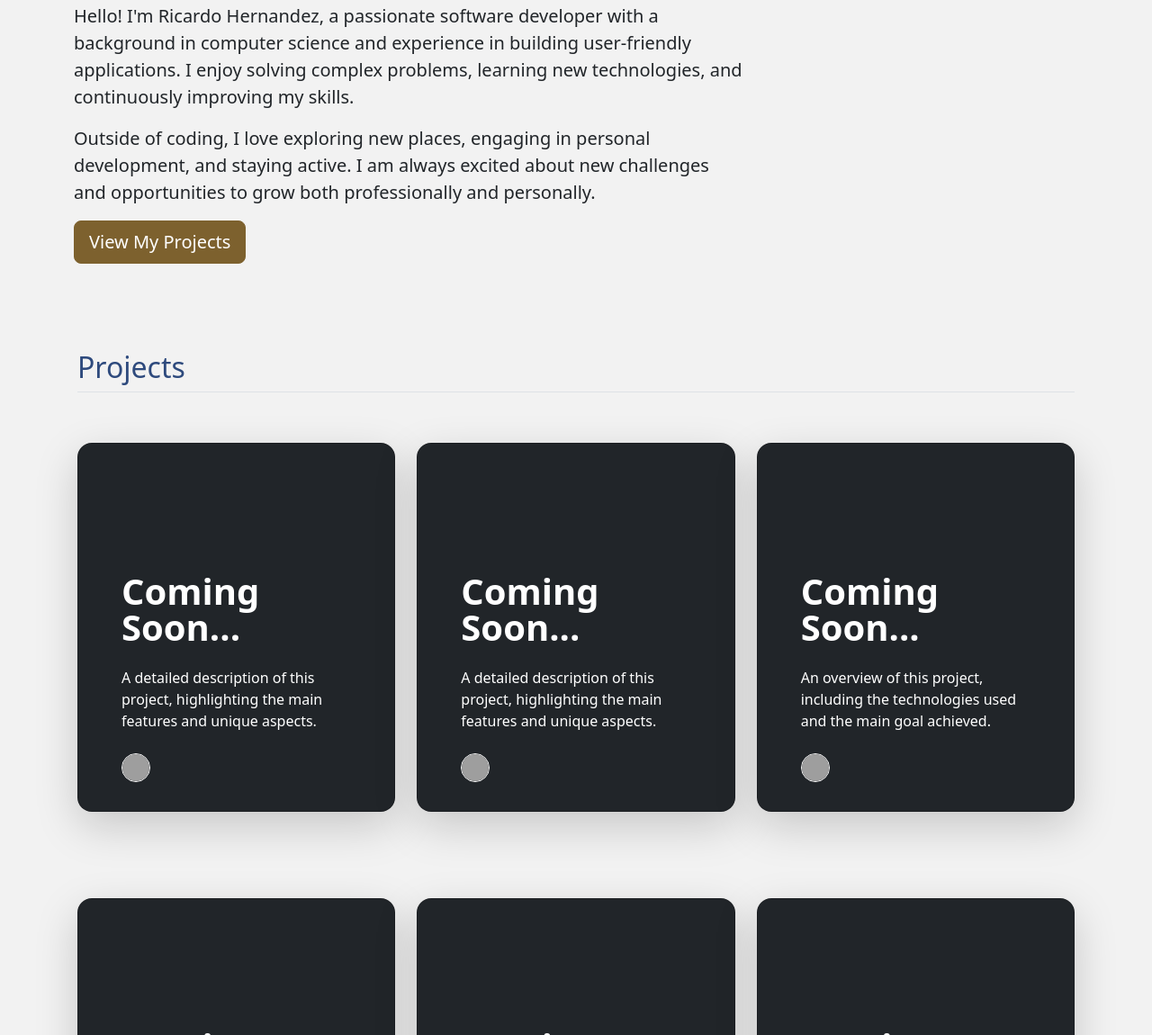
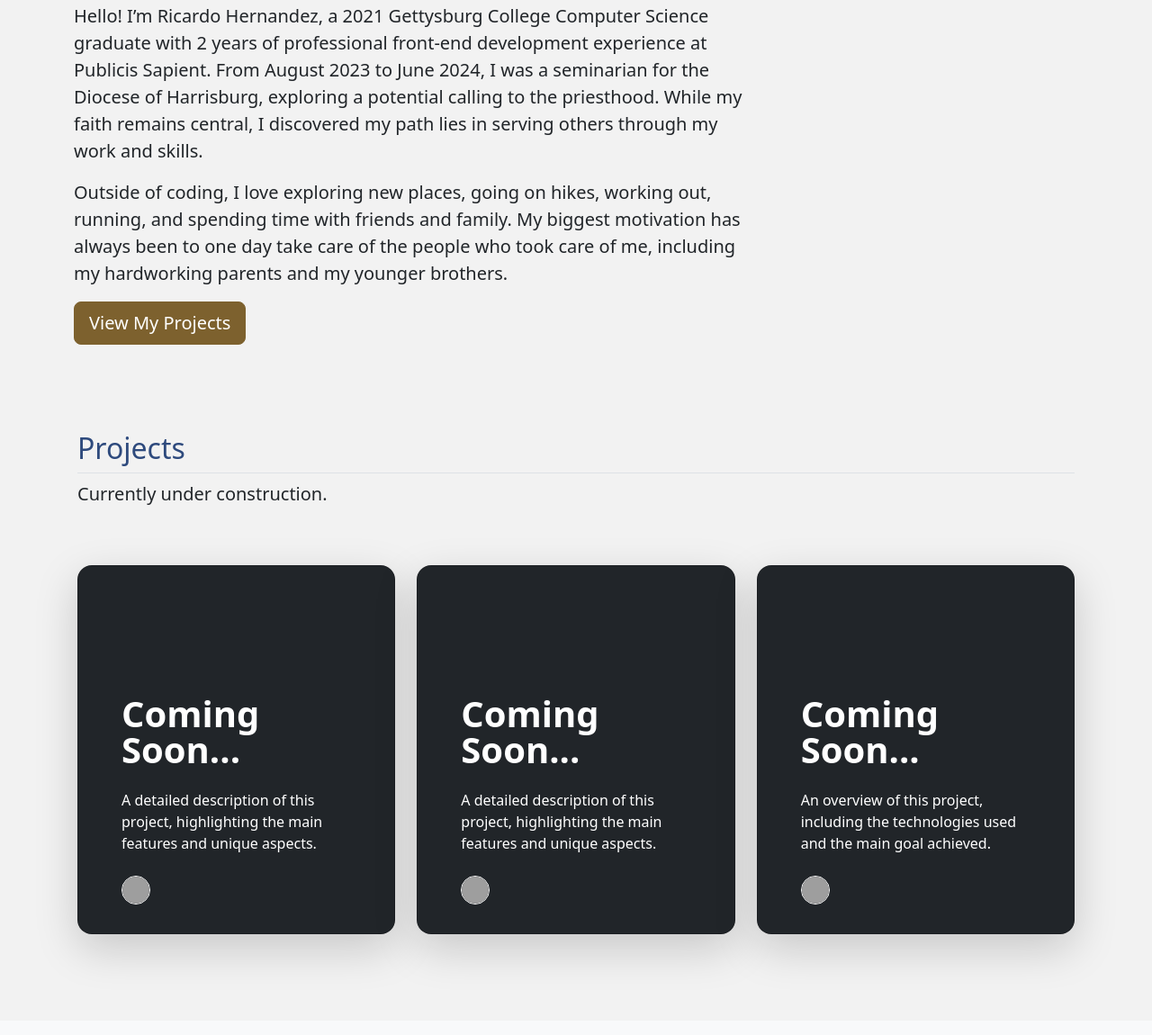
Before and after one commit to ricardoh2021/ricardoh2021.github.io, a plain HTML site: page index.html in a window 1280 px wide. Shown: the part 967-2117 px from the top of the page at 90% size. Drawn offline with nearby package versions, Linux system fonts and the light colour scheme; grey boxes are pictures that could not be loaded.

Commit message:
Updated Text

```diff
--- a/index.html
+++ b/index.html
@@ -108,11 +108,7 @@
             </div>
             <div class="col-lg-6">
               <h1 class="display-5 fw-bold lh-1 mb-3">Ricardo Hernandez</h1>
-              <p class="lead">
-                Welcome to my portfolio page! Here, I showcase my journey of
-                continuous learning and the projects that highlight my growth
-                and skills as a developer.
-              </p>
+              <p class="lead">Full Stack Developer</p>
             </div>
           </div>
         </div>
@@ -123,16 +119,20 @@
         <div class="container py-5">
           <h1 class="display-5 fw-bold">About Me</h1>
           <p class="col-md-8 lead">
-            Hello! I'm Ricardo Hernandez, a passionate software developer with a
-            background in computer science and experience in building
-            user-friendly applications. I enjoy solving complex problems,
-            learning new technologies, and continuously improving my skills.
+            Hello! I’m Ricardo Hernandez, a 2021 Gettysburg College Computer
+            Science graduate with 2 years of professional front-end development
+            experience at Publicis Sapient. From August 2023 to June 2024, I was
+            a seminarian for the Diocese of Harrisburg, exploring a potential
+            calling to the priesthood. While my faith remains central, I
+            discovered my path lies in serving others through my work and
+            skills.
           </p>
           <p class="col-md-8 lead">
-            Outside of coding, I love exploring new places, engaging in personal
-            development, and staying active. I am always excited about new
-            challenges and opportunities to grow both professionally and
-            personally.
+            Outside of coding, I love exploring new places, going on hikes,
+            working out, running, and spending time with friends and family. My
+            biggest motivation has always been to one day take care of the
+            people who took care of me, including my hardworking parents and my
+            younger brothers.
           </p>
           <a href="#projects" class="btn btn-dark btn-lg" role="button">
             View My Projects
@@ -144,103 +144,8 @@
       <section id="projects">
         <div class="container px-3 py-5" id="custom-cards">
           <h2 class="pb-2 border-bottom">Projects</h2>
+          <p class="lead">Currently under construction.</p>
 
-          <div
-            class="row row-cols-1 row-cols-lg-3 align-items-stretch g-4 py-5"
-          >
-            <a href="#" style="text-decoration: none">
-              <div class="col">
-                <div
-                  class="card card-cover h-100 overflow-hidden text-bg-dark rounded-4 shadow-lg"
-                  style="background-image: url('unsplash-photo-1.jpg')"
-                >
-                  <div
-                    class="d-flex flex-column h-100 p-5 pb-3 text-white text-shadow-1"
-                  >
-                    <h3 class="pt-5 mt-5 mb-4 display-6 lh-1 fw-bold">
-                      Coming Soon...
-                    </h3>
-                    <p class="mb-4">
-                      A detailed description of this project, highlighting the
-                      main features and unique aspects.
-                    </p>
-                    <ul class="d-flex list-unstyled mt-auto">
-                      <li class="me-auto">
-                        <img
-                          src="https://github.com/twbs.png"
-                          alt="Bootstrap"
-                          width="32"
-                          height="32"
-                          class="rounded-circle border border-white"
-                        />
-                      </li>
-                    </ul>
-                  </div>
-                </div>
-              </div>
-            </a>
-
-            <a href="#" style="text-decoration: none"
-              ><div class="col">
-                <div
-                  class="card card-cover h-100 overflow-hidden text-bg-dark rounded-4 shadow-lg"
-                  style="background-image: url('unsplash-photo-2.jpg')"
-                >
-                  <div
-                    class="d-flex flex-column h-100 p-5 pb-3 text-white text-shadow-1"
-                  >
-                    <h3 class="pt-5 mt-5 mb-4 display-6 lh-1 fw-bold">
-                      Coming Soon...
-                    </h3>
-                    <p class="mb-4">
-                      A detailed description of this project, highlighting the
-                      main features and unique aspects.
-                    </p>
-                    <ul class="d-flex list-unstyled mt-auto">
-                      <li class="me-auto">
-                        <img
-                          src="https://github.com/twbs.png"
-                          alt="Bootstrap"
-                          width="32"
-                          height="32"
-                          class="rounded-circle border border-white"
-                        />
-                      </li>
-                    </ul>
-                  </div>
-                </div></div
-            ></a>
-            <a href="#" style="text-decoration: none"
-              ><div class="col">
-                <div
-                  class="card card-cover h-100 overflow-hidden text-bg-dark rounded-4 shadow-lg"
-                  style="background-image: url('unsplash-photo-3.jpg')"
-                >
-                  <div
-                    class="d-flex flex-column h-100 p-5 pb-3 text-white text-shadow-1"
-                  >
-                    <h3 class="pt-5 mt-5 mb-4 display-6 lh-1 fw-bold">
-                      Coming Soon...
-                    </h3>
-                    <p class="mb-4">
-                      An overview of this project, including the technologies
-                      used and the main goal achieved.
-                    </p>
-                    <ul class="d-flex list-unstyled mt-auto">
-                      <li class="me-auto">
-                        <img
-                          src="https://github.com/twbs.png"
-                          alt="Bootstrap"
-                          width="32"
-                          height="32"
-                          class="rounded-circle border border-white"
-                        />
-                      </li>
-                    </ul>
-                  </div>
-                </div></div
-            ></a>
-          </div>
           <div
             class="row row-cols-1 row-cols-lg-3 align-items-stretch g-4 py-5"
           >
```
